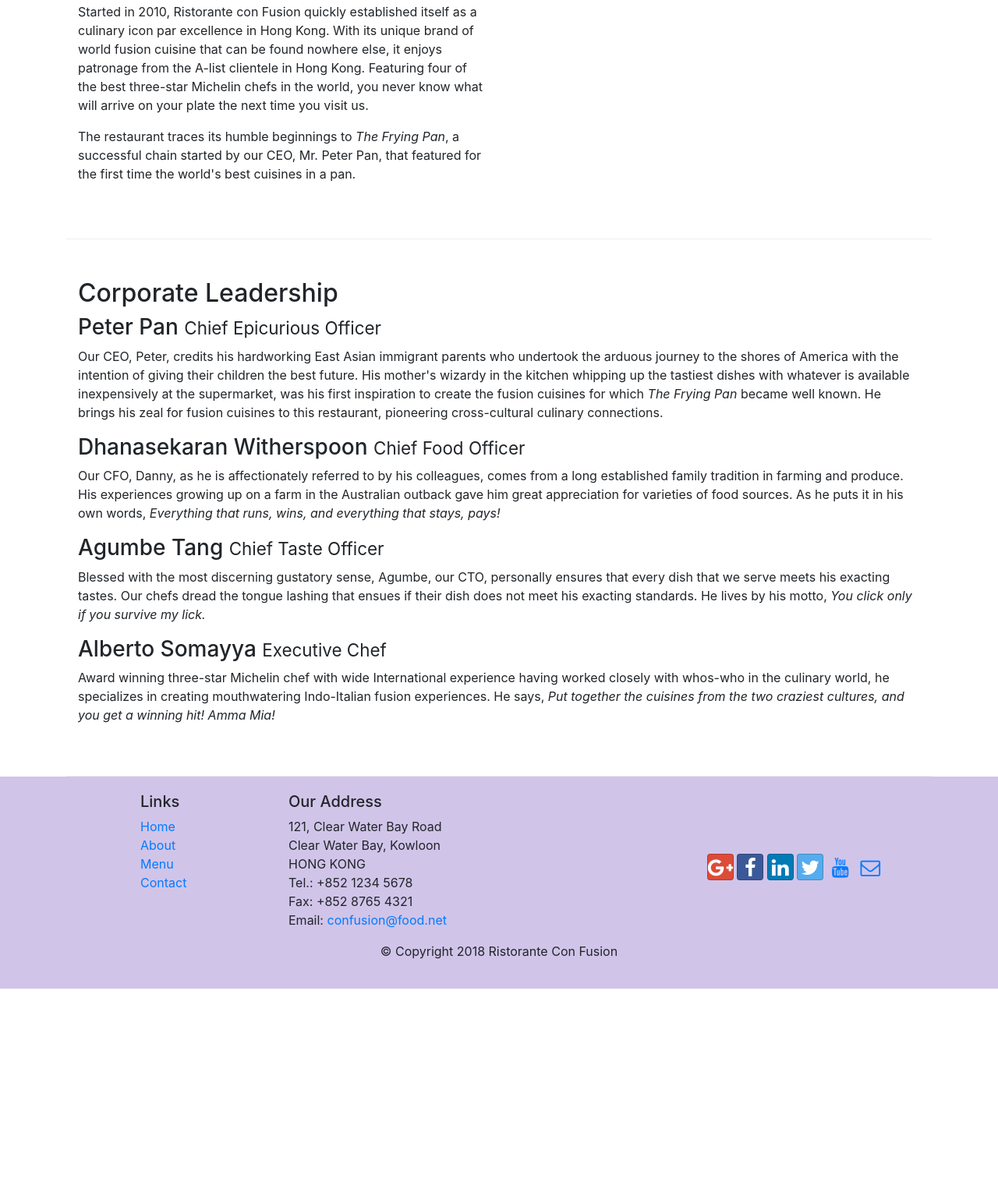
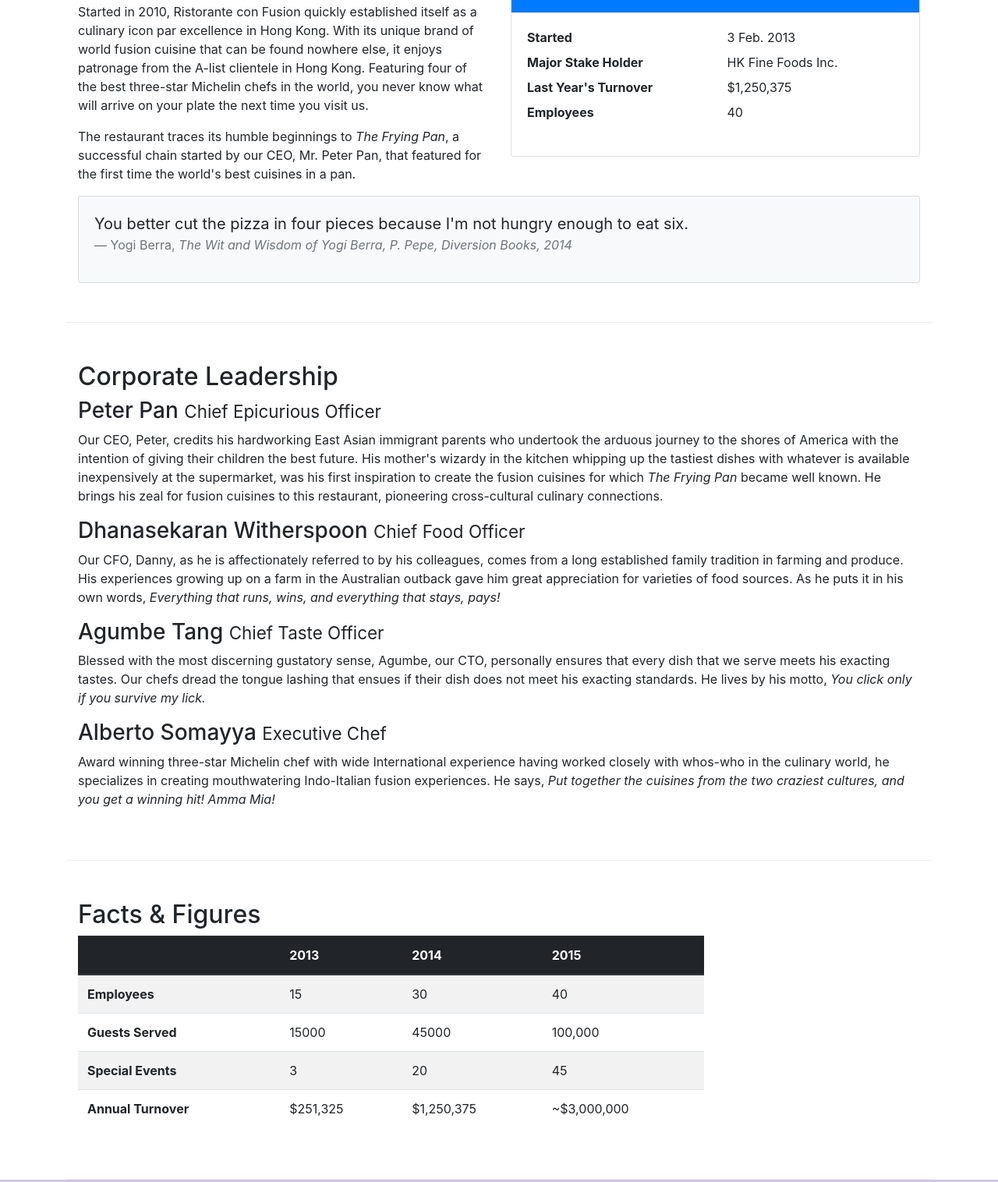
Before and after one commit to l-dn/confusion, a website: page aboutus.html in a window 1280 px wide. Shown: the part 558-2074 px from the top of the page at 78% size. Before the commit the page ends 1826 px from the top, so only its background shows below. Drawn offline with nearby package versions, Linux system fonts and the light colour scheme.

Commit message:
Tables and cards

```diff
--- a/aboutus.html
+++ b/aboutus.html
@@ -67,7 +67,35 @@
                 <p>Started in 2010, Ristorante con Fusion quickly established itself as a culinary icon par excellence in Hong Kong. With its unique brand of world fusion cuisine that can be found nowhere else, it enjoys patronage from the A-list clientele in Hong Kong.  Featuring four of the best three-star Michelin chefs in the world, you never know what will arrive on your plate the next time you visit us.</p>
                 <p>The restaurant traces its humble beginnings to <em>The Frying Pan</em>, a successful chain started by our CEO, Mr. Peter Pan, that featured for the first time the world's best cuisines in a pan.</p>
             </div>
-            <div class="col-sm-6">
+            <div class="col-sm">
+                <div class="card">
+                    <h3 class="card-header bg-primary text-white">Facts At a Glance</h3>
+                    <div class="card-body">
+                        <dl class="row">
+                            <dt class="col-6">Started</dt>
+                            <dd class="col-6">3 Feb. 2013</dd>
+                            <dt class="col-6">Major Stake Holder</dt>
+                            <dd class="col-6">HK Fine Foods Inc.</dd>
+                            <dt class="col-6">Last Year's Turnover</dt>
+                            <dd class="col-6">$1,250,375</dd>
+                            <dt class="col-6">Employees</dt>
+                            <dd class="col-6">40</dd>
+                        </dl>
+                    </div>
+                </div>
+            </div>
+            <div class="col-12">
+                <div class="card card-body bg-light">
+                    <blockquote class="blockquote">
+                        <p class="mb-0">You better cut the pizza in four pieces because I'm not hungry enough to eat six.</p>
+                        <footer class="blockquote-footer">Yogi Berra,
+                            <cite title="Source Title">
+                                The Wit and Wisdom of Yogi Berra,
+                                P. Pepe, Diversion Books, 2014
+                            </cite>
+                        </footer>
+                    </blockquote>
+                </div>
             </div>
         </div>
 
@@ -76,24 +104,59 @@
             <div class="col">
                 <h2>Corporate Leadership</h2>
                 <h3>Peter Pan <small>Chief Epicurious Officer</small></h3>
-                <div class="d-none d-sm-block">
-                    <p>Our CEO, Peter, credits his hardworking East Asian immigrant parents who undertook the arduous journey to the shores of America with the intention of giving their children the best future. His mother's wizardy in the kitchen whipping up the tastiest dishes with whatever is available inexpensively at the supermarket, was his first inspiration to create the fusion cuisines for which <em>The Frying Pan</em> became well known. He brings his zeal for fusion cuisines to this restaurant, pioneering cross-cultural culinary connections.</p>
-                </div>
+                <p class="d-none d-sm-block">Our CEO, Peter, credits his hardworking East Asian immigrant parents who undertook the arduous journey to the shores of America with the intention of giving their children the best future. His mother's wizardy in the kitchen whipping up the tastiest dishes with whatever is available inexpensively at the supermarket, was his first inspiration to create the fusion cuisines for which <em>The Frying Pan</em> became well known. He brings his zeal for fusion cuisines to this restaurant, pioneering cross-cultural culinary connections.</p>
                 <h3>Dhanasekaran Witherspoon <small>Chief Food Officer</small></h3>
-                <div class="d-none d-sm-block">
-                    <p>Our CFO, Danny, as he is affectionately referred to by his colleagues, comes from a long established family tradition in farming and produce. His experiences growing up on a farm in the Australian outback gave him great appreciation for varieties of food sources. As he puts it in his own words, <em>Everything that runs, wins, and everything that stays, pays!</em></p>
-                </div>
+                <p class="d-none d-sm-block">Our CFO, Danny, as he is affectionately referred to by his colleagues, comes from a long established family tradition in farming and produce. His experiences growing up on a farm in the Australian outback gave him great appreciation for varieties of food sources. As he puts it in his own words, <em>Everything that runs, wins, and everything that stays, pays!</em></p>
                 <h3>Agumbe Tang <small>Chief Taste Officer</small></h3>
-                <div class="d-none d-sm-block">
-                    <p>Blessed with the most discerning gustatory sense, Agumbe, our CTO, personally ensures that every dish that we serve meets his exacting tastes. Our chefs dread the tongue lashing that ensues if their dish does not meet his exacting standards. He lives by his motto, <em>You click only if you survive my lick.</em></p>
-                </div>
+                <p class="d-none d-sm-block">Blessed with the most discerning gustatory sense, Agumbe, our CTO, personally ensures that every dish that we serve meets his exacting tastes. Our chefs dread the tongue lashing that ensues if their dish does not meet his exacting standards. He lives by his motto, <em>You click only if you survive my lick.</em></p>
                 <h3>Alberto Somayya <small>Executive Chef</small></h3>
-                <div class="d-none d-sm-block">
-                    <p>Award winning three-star Michelin chef with wide International experience having worked closely with whos-who in the culinary world, he specializes in creating mouthwatering Indo-Italian fusion experiences. He says, <em>Put together the cuisines from the two craziest cultures, and you get a winning hit! Amma Mia!</em></p>
+                <p class="d-none d-sm-block">Award winning three-star Michelin chef with wide International experience having worked closely with whos-who in the culinary world, he specializes in creating mouthwatering Indo-Italian fusion experiences. He says, <em>Put together the cuisines from the two craziest cultures, and you get a winning hit! Amma Mia!</em></p>
+            </div>
+        </div>
+        <div class="row row-content">
+            <div class="col-12 col-sm-9">
+                <h2>Facts &amp; Figures</h2>
+                <div class="table-responsive">
+                    <table class="table table-striped">
+                        <thead class="thead-dark">
+                            <tr>
+                                <th>&nbsp;</th>
+                                <th>2013</th>
+                                <th>2014</th>
+                                <th>2015</th>
+                            </tr>
+                        </thead>
+                        <tbody>
+                            <tr>
+                                <th>Employees</th>
+                                <td>15</td>
+                                <td>30</td>
+                                <td>40</td>
+                            </tr>
+                            <tr>
+                                <th>Guests Served</th>
+                                <td>15000</td>
+                                <td>45000</td>
+                                <td>100,000</td>
+                            </tr>
+                            <tr>
+                                <th>Special Events</th>
+                                <td>3</td>
+                                <td>20</td>
+                                <td>45</td>
+                            </tr>
+                            <tr>
+                                <th>Annual Turnover</th>
+                                <td>$251,325</td>
+                                <td>$1,250,375</td>
+                                <td>~$3,000,000</td>
+                            </tr>
+                        </tbody>
+                    </table>
                 </div>
             </div>
+            <div class="col-12 col-sm-3"></div>
         </div>
-
     </div>
 
     <footer class="footer">
```
